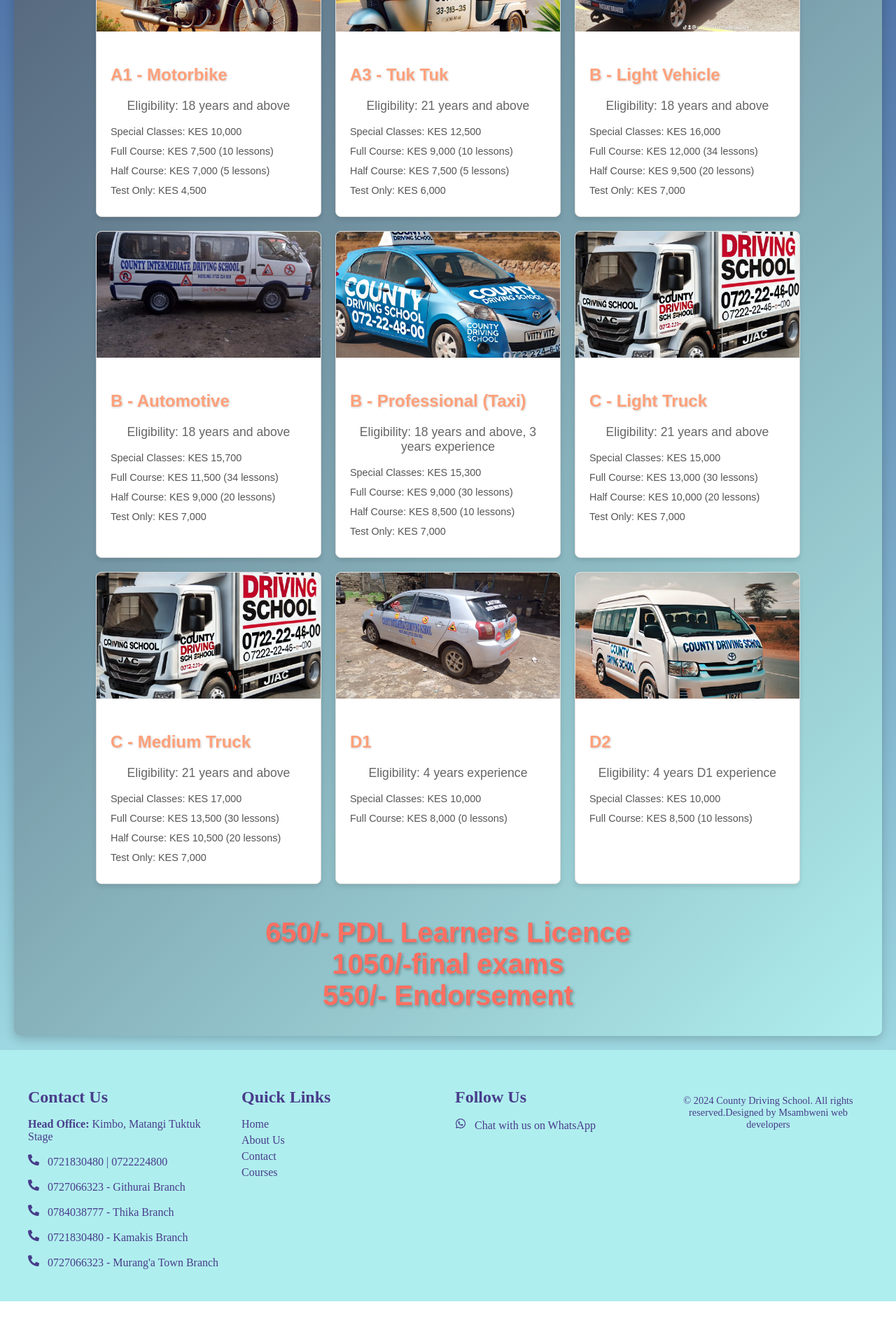
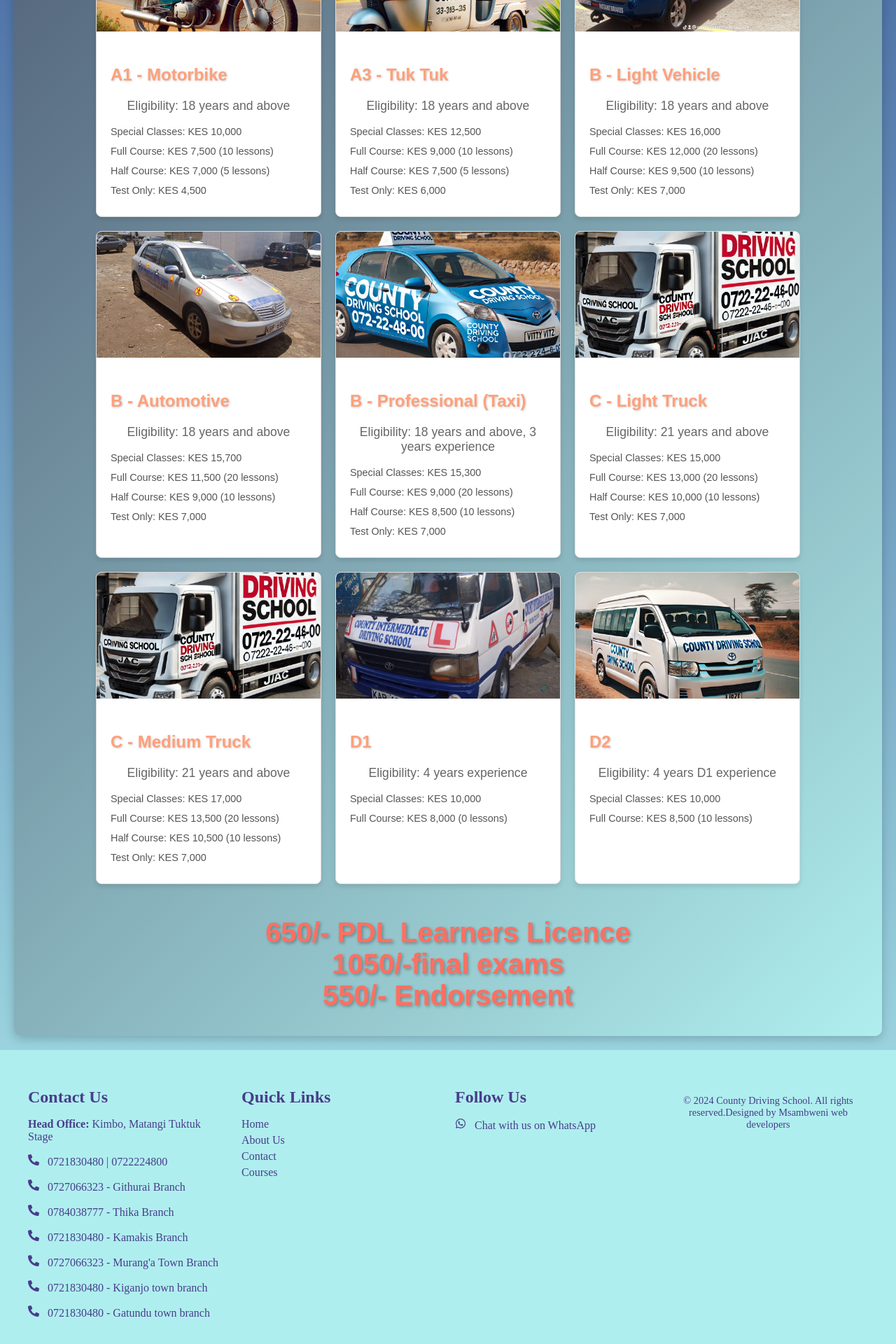
Before and after one commit to mwangi-star/county, a React (Create React App) app: page /courses in a window 1280 px wide. Shown: the part 446-2366 px from the top of the page at 70% size. Before the commit the page ends 2305 px from the top, so only its background shows below. Built offline with nearby package versions, Linux system fonts and the light colour scheme.

Commit message:
Your commit message

```diff
--- a/src/components/Footer.jsx
+++ b/src/components/Footer.jsx
@@ -26,6 +26,12 @@ const Footer = () => {
           </p>
           <p>
             <FaPhoneAlt /> <a href="tel:0727066323">0727066323</a> - Murang'a Town Branch
+          </p>
+          <p>
+            <FaPhoneAlt /> <a href="tel:0721830480">0721830480</a> - Kiganjo town branch
+          </p>
+          <p>
+            <FaPhoneAlt /> <a href="tel:0721830480">0721830480</a> - Gatundu  town branch
           </p>
         </div>
 
--- a/src/components/MainSection.jsx
+++ b/src/components/MainSection.jsx
@@ -9,14 +9,14 @@ const MainSection = () => {
       id: "b1",
       title: "B1 - Automatic Light Vehicle",
       description: "Learn how to drive an Automatic Light Passenger Car.",
-      price: "12,000",
+      price: "11,500",
       image: require("../images/car2.jpg"), // Replace with actual path
     },
     {
       id: "b2",
       title: "B2 - Manual Light Vehicle",
       description: "Learn how to drive a Manual Light Passenger Car.",
-      price: "11,500",
+      price: "12,000",
       image: require("../images/bue.jpg"), // Replace with actual path
     },
     {
@@ -24,7 +24,7 @@ const MainSection = () => {
       title: "B3 - Executive/Advanced",
       description: "Learn driving as a profession with our advanced courses.",
       price: "9,000",
-      image: require("../images/taxi.webp"), // Replace with actual path
+      image: require("../images/AUTO.webp"), // Replace with actual path
     },
   ];
 
--- a/src/components/Navbar.jsx
+++ b/src/components/Navbar.jsx
@@ -28,7 +28,7 @@ const Navbar = () => {
           </label>
           <ul className="navbar-links">
             <li><Link to="/Home">Home</Link></li>
-            <li><Link to="/courses">Courses</Link></li>
+            <li><Link to="/courses"> Driving Courses</Link></li>
             <li><Link to="/Branches">Branches</Link></li>
             <li><Link to="/Contact">Contact</Link></li>
             <li><Link to="/Cambridge">Computer Courses</Link></li>
--- a/src/pages/About.jsx
+++ b/src/pages/About.jsx
@@ -5,15 +5,15 @@ const About = () => {
   return (
     <div className="about-container">
       <div className="about-header">
-        <h1>About County Driving School</h1>
-        <p>Empowering safe and confident drivers since 1990.</p>
+        <h1>About County Intermediate  Driving School</h1>
+        <p>Empowering safe and confident drivers since 2016.</p>
       </div>
       <div className="about-content">
         {/* Left Section */}
         <div className="about-section">
           <h2>Who We Are</h2>
           <p>
-            County Driving School has been at the forefront of driver education for over 30 years.
+            County Intermediate Driving School has been at the forefront of driver education for over 8 years.
             Our mission is to ensure every student learns the skills and confidence needed to be a
             responsible and safe driver. We combine professional instruction with real-world experience
             to help you achieve your driving goals.
@@ -46,6 +46,10 @@ const About = () => {
           At County Driving School, we envision a world where every driver on the road is skilled,
           responsible, and confident, creating safer roads for everyone.
         </p>
+        <h2>Our Motto</h2>
+        <p>
+          Smile of our county
+        </p>
       </div>
     </div>
   );
--- a/src/pages/Branches.jsx
+++ b/src/pages/Branches.jsx
@@ -24,6 +24,14 @@ const Branches = () => {
       name: "Murang'a Town Branch",
       phones: [' 0727066323'],
     },
+    {
+      name: "Gatundu Town Branch",
+      phones: [' 0722224800'],
+    },
+    {
+      name: "Kiganjo Town Branch",
+      phones: [' 0722224800'],
+    },
   ];
 
   return (
--- a/src/pages/Courses.jsx
+++ b/src/pages/Courses.jsx
@@ -4,11 +4,11 @@ import "../styles/Courses.css";
 import imagea1 from '../images/piik.webp'
 import imagea2 from '../images/tuk.PNG'
 import imageb1 from '../images/bue.jpg'
-import imageb2 from '../images/van1.jpg'
+import imageb2 from '../images/car2.jpg'
 import imageb3 from  '../images/taxi.webp'
 import imagec1 from '../images/lori.webp'
 import imagec2 from '../images/lori.webp'
-import imaged1 from '../images/van2.jpg'
+import imaged1 from '../images/car3.jpg'
 import imaged2 from '../images/ndus.webp'
 
 const coursesData = [
@@ -25,7 +25,7 @@ const coursesData = [
   {
     category: "A3 - Tuk Tuk",
     image:imagea2,
-    years: "21 years and above",
+    years: "18 years and above",
     specialClasses: "KES 12,500",
     fullCourse: { cost: "KES 9,000", lessons: 10 },
     halfCourse: { cost: "KES 7,500", lessons: 5 },
@@ -36,8 +36,8 @@ const coursesData = [
     image: imageb1,
     years: "18 years and above",
     specialClasses: "KES 16,000",
-    fullCourse: { cost: "KES 12,000", lessons: 34 },
-    halfCourse: { cost: "KES 9,500", lessons: 20 },
+    fullCourse: { cost: "KES 12,000", lessons: 20 },
+    halfCourse: { cost: "KES 9,500", lessons: 10 },
     testOnly: "KES 7,000",
   },
   {
@@ -45,8 +45,8 @@ const coursesData = [
     image: imageb2,
     years: "18 years and above",
     specialClasses: "KES 15,700",
-    fullCourse: { cost: "KES 11,500", lessons: 34 },
-    halfCourse: { cost: "KES 9,000", lessons: 20 },
+    fullCourse: { cost: "KES 11,500", lessons: 20 },
+    halfCourse: { cost: "KES 9,000", lessons: 10 },
     testOnly: "KES 7,000",
   },
   {
@@ -54,7 +54,7 @@ const coursesData = [
     image: imageb3,
     years: "18 years and above, 3 years experience",
     specialClasses: "KES 15,300",
-    fullCourse: { cost: "KES 9,000", lessons: 30 },
+    fullCourse: { cost: "KES 9,000", lessons: 20 },
     halfCourse: { cost: "KES 8,500", lessons: 10 },
     testOnly: "KES 7,000",
   },
@@ -63,8 +63,8 @@ const coursesData = [
     image: imagec1,
     years: "21 years and above",
     specialClasses: "KES 15,000",
-    fullCourse: { cost: "KES 13,000", lessons: 30 },
-    halfCourse: { cost: "KES 10,000", lessons: 20 },
+    fullCourse: { cost: "KES 13,000", lessons: 20 },
+    halfCourse: { cost: "KES 10,000", lessons: 10 },
     testOnly: "KES 7,000",
   },
   {
@@ -72,8 +72,8 @@ const coursesData = [
     image: imagec2,
     years: "21 years and above",
     specialClasses: "KES 17,000",
-    fullCourse: { cost: "KES 13,500", lessons: 30 },
-    halfCourse: { cost: "KES 10,500", lessons: 20 },
+    fullCourse: { cost: "KES 13,500", lessons: 20 },
+    halfCourse: { cost: "KES 10,500", lessons: 10 },
     testOnly: "KES 7,000",
   },
   /*{
@@ -118,7 +118,7 @@ const coursesData = [
 const Courses = () => {
   return (
     <div className="courses-container">
-      <h1>County Driving School Courses</h1>
+      <h1>County Intermediate Driving School Courses</h1>
       <div className="courses-list">
         {coursesData.map((course, index) => (
           <div key={index} className="course">
--- a/src/styles/MainSection.css
+++ b/src/styles/MainSection.css
@@ -12,11 +12,12 @@
     align-items: center;
     text-align: center;
     position: relative;
-    background-image: url('../images/phased.png'); /* Ensure the path is correct */
+    background-image: url('../images/home.jpg'); /* Ensure the path is correct */
     background-size: cover; /* Scale the image to cover the section */
     background-position: center; /* Center the image */
     background-repeat: no-repeat; /* Prevent the image from repeating */
-    height: calc(400px * 2.0); /* Set the height to 2 times the original */
+    height: calc(400px * 1.6); /* Set the height to 2 times the original */
+
 }
 
 .content h1 {
```
Also changed, not shown: src/pages/Contact.jsx (+84 -14 lines), src/images/AUTO.webp (added), 1 other file (tests, documents, lock files or other folders).
